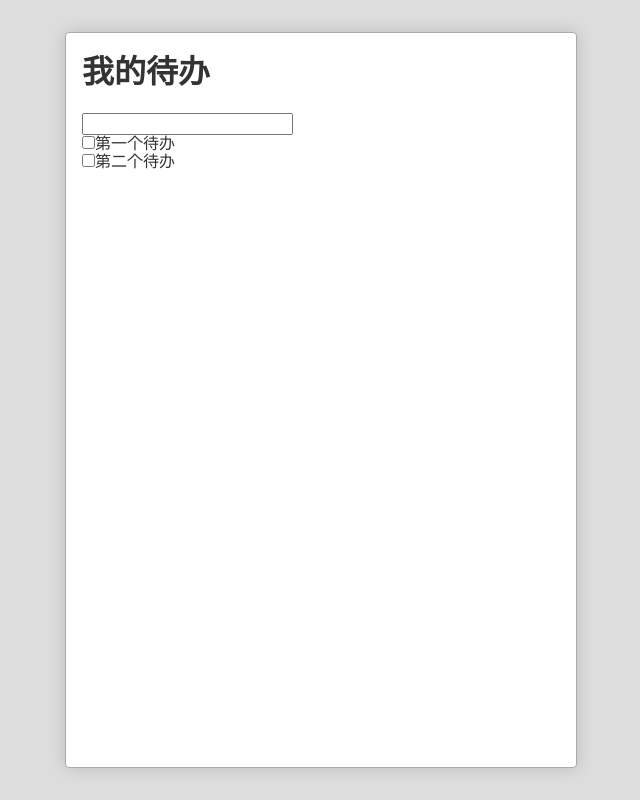
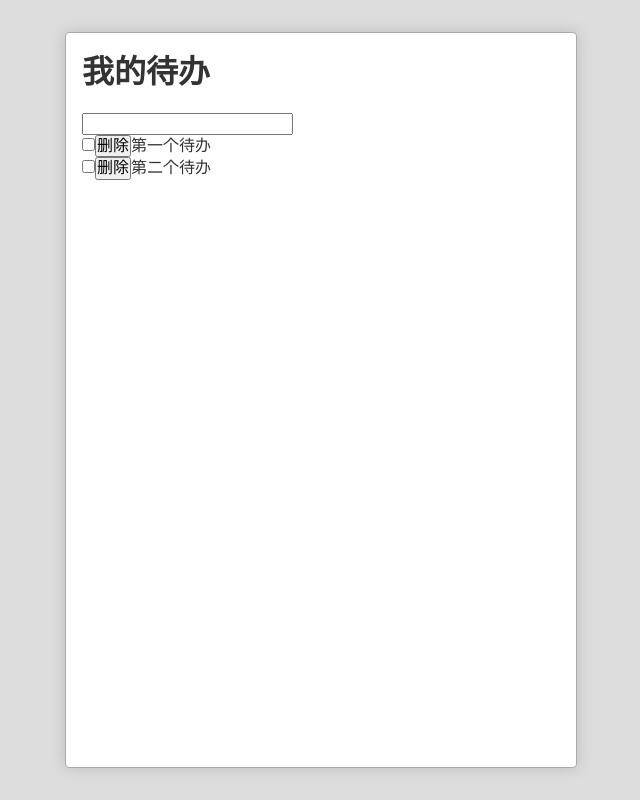
Before and after one commit to FRANKIETANG/react-todo-list, a React (Create React App) app: page / in a window 1280 px wide. Shown: the whole page, without its empty margins (319-959 px from the left). Built offline with nearby package versions, Linux system fonts and the light colour scheme.

Commit message:
删除 todo

```diff
--- a/src/App.js
+++ b/src/App.js
@@ -23,7 +23,8 @@ class App extends Component {
       return (
         <li key={index}>
           <TodoItem todo={item}
-          onToggle={this.toggle.bind(this)} />
+          onToggle={this.toggle.bind(this)}
+          onDelete={this.delete.bind(this)} />
         </li>
       )
     })
@@ -65,6 +66,10 @@ class App extends Component {
       todoList: this.state.todoList
     })
   }
+  delete(e,todo){
+    todo.deleted = true
+    this.setState(this.state)
+  }
 }
 
 export default App;
--- a/src/TodoItem.js
+++ b/src/TodoItem.js
@@ -7,6 +7,7 @@ export default class TodoItem extends Component {
                 <input type="checkbox"
                 checked={this.props.todo.status === 'completed'}
                 onChange={this.toggle.bind(this)} />
+                <button onClick={this.delete.bind(this)}>删除</button>
                 {this.props.todo.title}
             </div>
         )
@@ -14,4 +15,7 @@ export default class TodoItem extends Component {
     toggle(e){
         this.props.onToggle(e,this.props.todo)
     }
+    delete(e){
+        this.props.onDelete(e,this.props.todo)
+    }
 }
```
